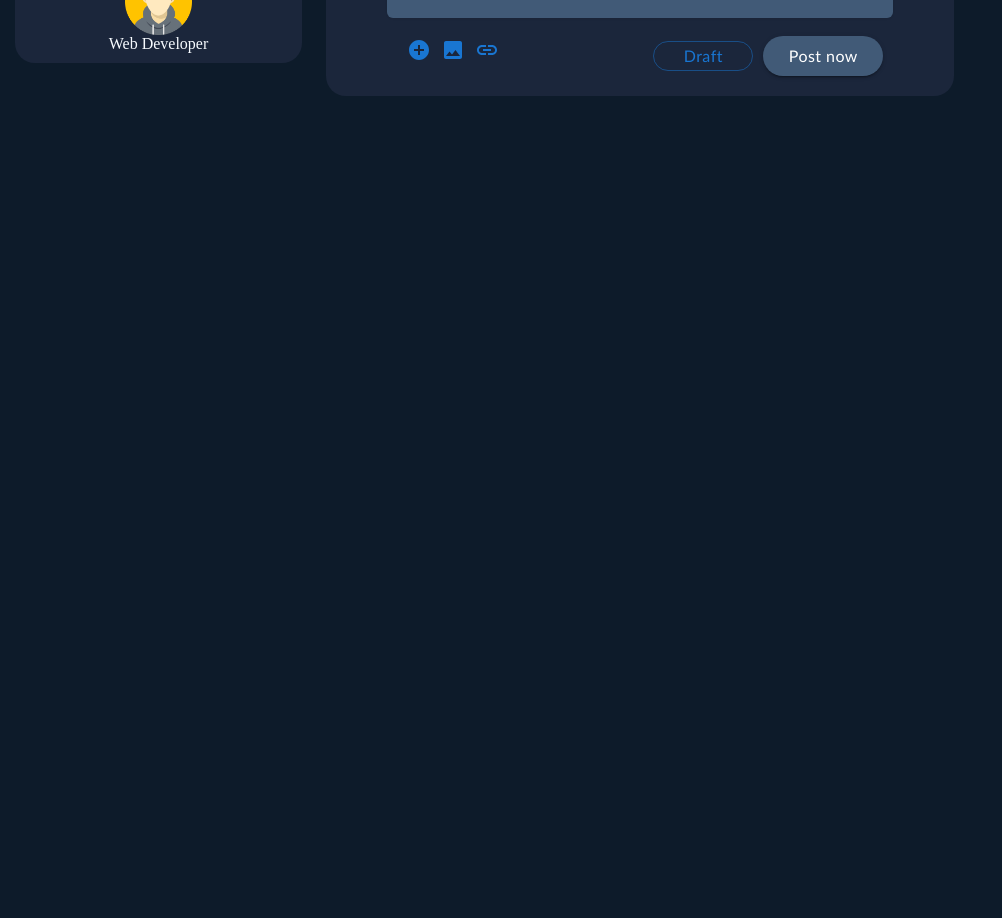
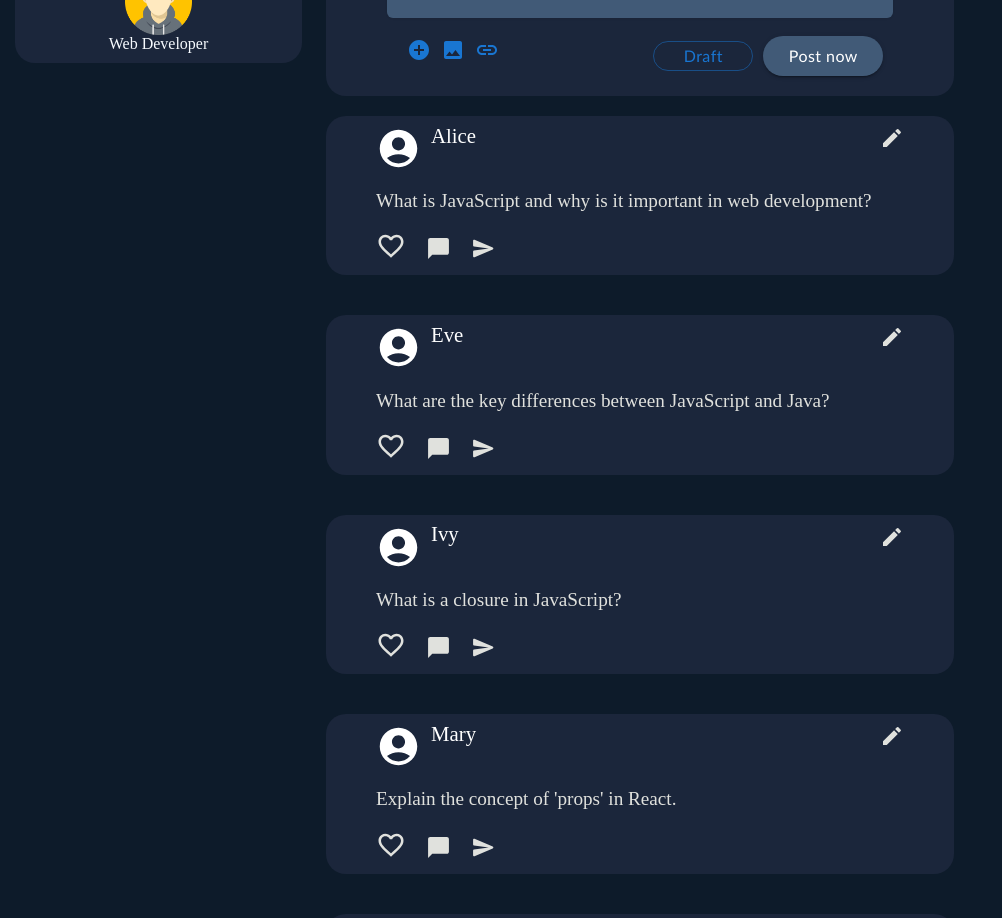
Before and after one commit to safwen-elmastouri/developers-platform, a React (Create React App) app: page /home in a window 1280 px wide. Shown: the part 180-1098 px from the top of the page, without its empty margins (0-1002 px from the left). Before the commit the page ends 800 px from the top, so only its background shows below. Built offline with nearby package versions, Linux system fonts and the light colour scheme.

Commit message:
display posts

```diff
--- a/src/App.css
+++ b/src/App.css
@@ -1,6 +1,6 @@
 body {
   height: 100vh;
-  overflow: hidden;
+  overflow: auto;
 margin: 0px;
 }
 .container {
--- /dev/null
+++ b/src/components/Post.jsx
@@ -0,0 +1,33 @@
+import React from "react";
+import styles from "./post.module.css";
+import { Box, Grid } from "@mui/material";
+import { AccountCircle } from "@mui/icons-material";
+import ModeEditIcon from "@mui/icons-material/ModeEdit";
+import FavoriteBorderIcon from "@mui/icons-material/FavoriteBorder";
+import ChatBubbleRoundedIcon from "@mui/icons-material/ChatBubbleRounded";
+import SendRoundedIcon from "@mui/icons-material/SendRounded";
+const Post = ({ asked_by, question }) => {
+  return (
+    <Box className={styles.container}>
+      <ModeEditIcon style={{ float: "right", color: "#e0e1dd" }} />
+      <Box className={styles.asked}>
+        <AccountCircle
+          sx={{
+            color: "white",
+            fontSize: "45px",
+          }}
+        />
+        <p className={styles.user}> {asked_by}</p>
+      </Box>
+      <p className={styles.question}>{question}</p>
+      <FavoriteBorderIcon
+        sx={{ fontSize: "30px", marginRight: "20px", color: "#e0e1dd" }}
+      />
+      <ChatBubbleRoundedIcon
+        sx={{ color: "#e0e1dd", fontSize: "25px", marginRight: "20px" }}
+      />
+      <SendRoundedIcon sx={{ color: "#e0e1dd", fontSize: "25px" }} />
+    </Box>
+  );
+};
+export default Post;
--- a/src/components/index.js
+++ b/src/components/index.js
@@ -1,3 +1,4 @@
 export { default as NavBar } from "./NavBar";
 export { default as PublishPost } from "./PublishPost";
 export { default as PorfileInfo } from "./PublishPost";
+export { default as Post } from "./Post";
--- /dev/null
+++ b/src/components/post.module.css
@@ -0,0 +1,27 @@
+.container{
+    background-color: #1b263b;
+    margin-top: 20px;
+    padding: 10px 50px;
+    border-radius: 20px;
+    margin-bottom: 40px;
+
+}
+.asked{
+    display: flex;
+    flex-direction: row;
+    align-items: center;
+}
+.user{
+    margin-top: -5px;
+    margin-left: 10px;
+    color: #FFFF;
+    font-family: cursive;
+font-size: 1.3rem;
+font-weight: 300;
+
+}
+.question{
+     color: #e0e1dd ;
+    font-family: serif;
+font-size: 1.2rem;
+}
--- a/src/data/questions.json
+++ b/src/data/questions.json
@@ -1,84 +1,194 @@
-{
-  "questions": [
+
+ [
     {
+      "asked_by": "Alice",
+      "date":"2 hours ago",
       "question": "What is JavaScript and why is it important in web development?",
+
       "answers": [
-        "JavaScript is a high-level, dynamic, and interpreted programming language used to create interactive and dynamic web pages.",
-        "JavaScript is crucial in web development because it allows developers to add interactivity, perform client-side scripting, and enhance the user experience on websites.",
-        "JavaScript is versatile and can be used both in the browser and on the server (Node.js), making it a full-stack development language."
+        {
+          "answered_by": "Bob",
+          "answer": "JavaScript is a high-level, dynamic, and interpreted programming language used to create interactive and dynamic web pages."
+        },
+        {
+          "answered_by": "Charlie",
+          "answer": "JavaScript is crucial in web development because it allows developers to add interactivity, perform client-side scripting, and enhance the user experience on websites."
+        },
+        {
+          "answered_by": "David",
+          "answer": "JavaScript is versatile and can be used both in the browser and on the server (Node.js), making it a full-stack development language."
+        }
       ]
     },
     {
+      "asked_by": "Eve",
+      "date":"1 day ago",
       "question": "What are the key differences between JavaScript and Java?",
       "answers": [
-        "JavaScript and Java are entirely different programming languages.",
-        "JavaScript is primarily used for web development and runs in web browsers, while Java is a general-purpose language.",
-        "JavaScript is dynamically typed, meaning variable types can change at runtime, whereas Java is statically typed."
+        {
+          "answered_by": "Frank",
+          "answer": "JavaScript and Java are entirely different programming languages."
+        },
+        {
+          "answered_by": "Grace",
+          "answer": "JavaScript is primarily used for web development and runs in web browsers, while Java is a general-purpose language."
+        },
+        {
+          "answered_by": "Hank",
+          "answer": "JavaScript is dynamically typed, meaning variable types can change at runtime, whereas Java is statically typed."
+        }
       ]
     },
     {
+      "asked_by": "Ivy",
+      "date":"30 minutes ago",
       "question": "What is a closure in JavaScript?",
       "answers": [
-        "A closure in JavaScript is a function that has access to its own scope, the outer function's scope, and the global scope.",
-        "Closures are used to create private variables and maintain state in functions.",
-        "They allow for data encapsulation and can be used for advanced techniques like currying and memoization."
+        {
+          "answered_by": "Jack",
+          "answer": "A closure in JavaScript is a function that has access to its own scope, the outer function's scope, and the global scope."
+        },
+        {
+          "answered_by": "Kate",
+          "answer": "Closures are used to create private variables and maintain state in functions."
+        },
+        {
+          "answered_by": "Liam",
+          "answer": "They allow for data encapsulation and can be used for advanced techniques like currying and memoization."
+        }
       ]
     },
     {
+      "asked_by": "Mary",
+      "date":"18 hours ago",
       "question": "Explain the concept of 'props' in React.",
       "answers": [
-        "In React, 'props' (short for properties) are a way to pass data from a parent component to a child component.",
-        "Props are read-only and are used to configure and customize child components.",
-        "They enable the dynamic rendering of components based on data and can be accessed using 'this.props' within a component."
+        {
+          "answered_by": "Nathan",
+          "answer": "In React, 'props' (short for properties) are a way to pass data from a parent component to a child component."
+        },
+        {
+          "answered_by": "Olivia",
+          "answer": "Props are read-only and are used to configure and customize child components."
+        },
+        {
+          "answered_by": "Peter",
+          "answer": "They enable the dynamic rendering of components based on data and can be accessed using 'this.props' within a component."
+        }
       ]
     },
     {
+      "asked_by": "Quincy",
+      "date":"Just now",
       "question": "What is JSX in React, and why is it used?",
       "answers": [
-        "JSX (JavaScript XML) is a syntax extension used in React to describe the structure and appearance of user interface components.",
-        "It allows developers to write HTML-like code within JavaScript, making it easier to define and render components.",
-        "JSX is transpiled to JavaScript using tools like Babel, ensuring compatibility with browsers."
+        {
+          "answered_by": "Riley",
+          "answer": "JSX (JavaScript XML) is a syntax extension used in React to describe the structure and appearance of user interface components."
+        },
+        {
+          "answered_by": "Sarah",
+          "answer": "It allows developers to write HTML-like code within JavaScript, making it easier to define and render components."
+        },
+        {
+          "answered_by": "Tom",
+          "answer": "JSX is transpiled to JavaScript using tools like Babel, ensuring compatibility with browsers."
+        }
       ]
     },
     {
+      "asked_by": "Uma",
+      "date":"15 minutes ago",
       "question": "What is state in React?",
       "answers": [
-        "State in React represents the internal data of a component.",
-        "It is used to store and manage data that can change over time and affect a component's rendering.",
-        "When state changes, React re-renders the component to reflect the new state, providing a dynamic user interface."
+        {
+          "answered_by": "Vince",
+          "answer": "State in React represents the internal data of a component."
+        },
+        {
+          "answered_by": "Wendy",
+          "answer": "It is used to store and manage data that can change over time and affect a component's rendering."
+        },
+        {
+          "answered_by": "Xander",
+          "answer": "When state changes, React re-renders the component to reflect the new state, providing a dynamic user interface."
+        }
       ]
     },
     {
+      "asked_by": "Yara",
+      "date":"1 hours ago",
       "question": "What is the purpose of React Router?",
       "answers": [
-        "React Router is a library for routing and navigating in React applications.",
-        "It enables the creation of single-page applications with multiple views or pages.",
-        "React Router helps manage URL-based navigation and keeps the UI in sync with the URL, enhancing the user experience."
+        {
+          "answered_by": "Zane",
+          "answer": "React Router is a library for routing and navigating in React applications."
+        },
+        {
+          "answered_by": "Amy",
+          "answer": "It enables the creation of single-page applications with multiple views or pages."
+        },
+        {
+          "answered_by": "Bryce",
+          "answer": "React Router helps manage URL-based navigation and keeps the UI in sync with the URL, enhancing the user experience."
+        }
       ]
     },
     {
+      "asked_by": "Carla",
+      "date":"9 hours ago",
       "question": "What is the virtual DOM in React, and why is it used?",
       "answers": [
-        "The virtual DOM (Document Object Model) in React is an abstraction of the actual DOM.",
-        "React uses the virtual DOM to optimize and improve performance when updating the user interface.",
-        "Changes made to the virtual DOM are reconciled with the actual DOM in the most efficient way, reducing direct DOM manipulations."
+        {
+          "answered_by": "Dylan",
+          "answer": "The virtual DOM (Document Object Model) in React is an abstraction of the actual DOM."
+        },
+        {
+          "answered_by": "Emma",
+          "answer": "React uses the virtual DOM to optimize and improve performance when updating the user interface."
+        },
+        {
+          "answered_by": "Finn",
+          "answer": "Changes made to the virtual DOM are reconciled with the actual DOM in the most efficient way, reducing direct DOM manipulations."
+        }
       ]
     },
     {
+      "asked_by": "Gavin",
+      "date":"1 day ago",
       "question": "What are React hooks, and why were they introduced?",
       "answers": [
-        "React hooks are functions that allow functional components to manage state and side effects.",
-        "They were introduced to simplify the management of component logic and state in functional components.",
-        "Hooks like 'useState' and 'useEffect' provide an alternative to class-based components for handling state and lifecycle events."
+        {
+          "answered_by": "Holly",
+          "answer": "React hooks are functions that allow functional components to manage state and side effects."
+        },
+        {
+          "answered_by": "Ian",
+          "answer": "They were introduced to simplify the management of component logic and state in functional components."
+        },
+        {
+          "answered_by": "Jasmine",
+          "answer": "Hooks like 'useState' and 'useEffect' provide an alternative to class-based components for handling state and lifecycle events."
+        }
       ]
     },
     {
+      "asked_by": "Keith",
+      "date":"11 hours ago",
       "question": "Explain the concept of 'component lifecycle' in React.",
       "answers": [
-        "In React, the component lifecycle refers to the various stages a component goes through, from initialization to rendering, updating, and unmounting.",
-        "Each stage is associated with specific lifecycle methods (e.g., 'componentDidMount,' 'componentDidUpdate,' 'componentWillUnmount') that allow developers to perform actions at different points in a component's life.",
-        "Understanding the component lifecycle is crucial for managing side effects and ensuring a smooth user experience."
+        {
+          "answered_by": "Luna",
+          "answer": "In React, the component lifecycle refers to the various stages a component goes through, from initialization to rendering, updating, and unmounting."
+        },
+        {
+          "answered_by": "Miles",
+          "answer": "Each stage is associated with specific lifecycle methods (e.g., 'componentDidMount,' 'componentDidUpdate,' 'componentWillUnmount') that allow developers to perform actions at different points in a component's life."
+        },
+        {
+          "answered_by": "Nina",
+          "answer": "Understanding the component lifecycle is crucial for managing side effects and ensuring a smooth user experience."
+        }
       ]
     }
   ]
-}
--- a/src/pages/Home.jsx
+++ b/src/pages/Home.jsx
@@ -1,8 +1,10 @@
 import { Fragment } from "react";
-import { NavBar, PublishPost } from "../components";
+import { NavBar, Post, PublishPost } from "../components";
 import styles from "./home.module.css";
 import { Grid } from "@mui/material";
 import ProfileInfo from "../components/ProfileInfo";
+import questions from "../data/questions.json";
+
 function Home(props) {
 
   return (
@@ -15,6 +17,16 @@ function Home(props) {
         </Grid>
         <Grid item xs={6} sx={{ marginTop: "20px" }}>
           <PublishPost />
+
+          { questions.map((item) =>
+          {
+            return(<Post asked_by={ item.asked_by }
+          question={item.question}
+            />)
+
+
+}) }
+
         </Grid>
         <Grid item xs={3}>
           {/*  person you may know */}
```
Also changed, not shown: src/pages/Sign.jsx (+18 -18 lines).
